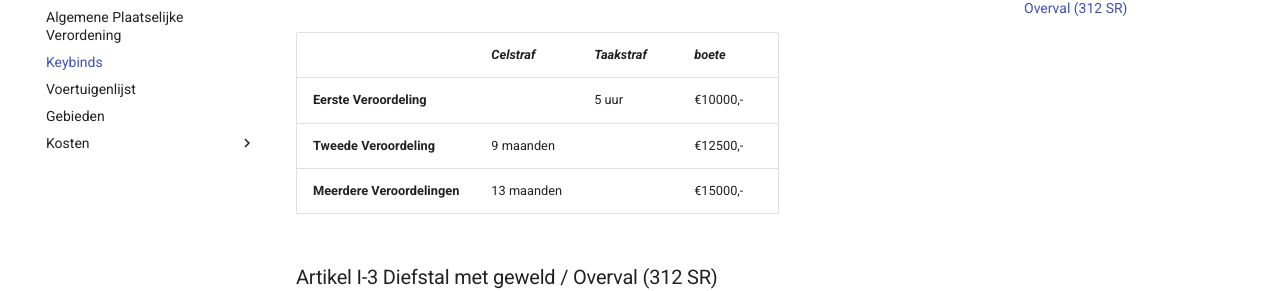
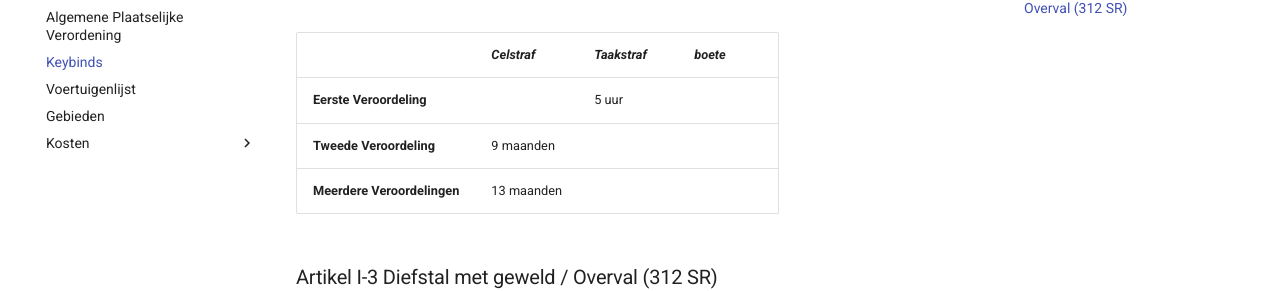
Before and after one commit to mickjoel/wetboek.sunstone, an MkDocs documentation site: the page built from docs/keybinds.md, in a window 1280 px wide. Shown: the part 148-439 px from the top of the page. Built offline with MkDocs 1.6.1 and Material for MkDocs 9.7.7, drawn with Linux system fonts in a browser that asks for light colours.

Commit message:
Update keybinds.md

```diff
--- a/docs/keybinds.md
+++ b/docs/keybinds.md
@@ -5,9 +5,9 @@
 
 |   | *Celstraf*  | *Taakstraf*  | *boete*  |
 |---|---|---|---|
-|  **Eerste Veroordeling** |   | 5 uur  | €10000,-  |
-| **Tweede Veroordeling**  | 9 maanden  |  | €12500,-  |
-| **Meerdere Veroordelingen**  | 13 maanden  |   | €15000,-  |
+|  **Eerste Veroordeling** |   | 5 uur  |
+| **Tweede Veroordeling**  | 9 maanden  |
+| **Meerdere Veroordelingen**  | 13 maanden  |
 
 ### Artikel I-3 Diefstal met geweld / Overval (312 SR)
 
```
